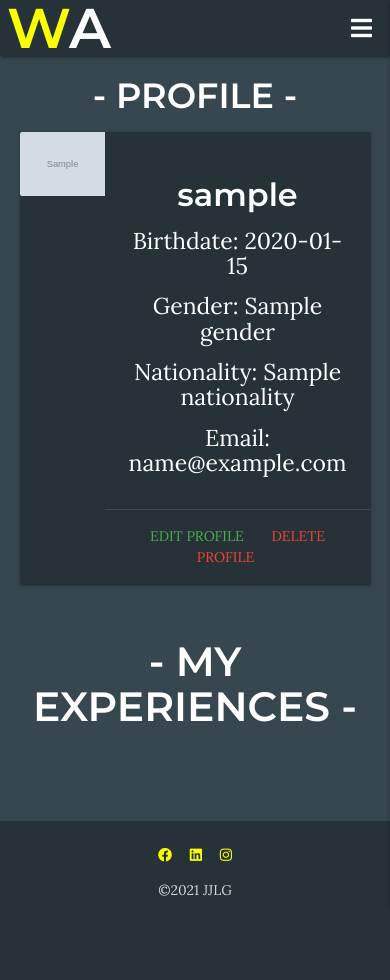
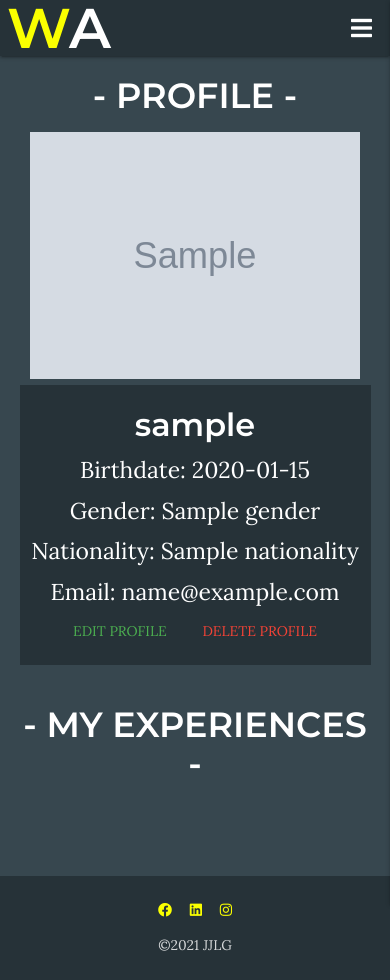
Before and after one commit to jjlg90/Wild-Argentina, a Flask app: page /profile/1 in a window 390 px wide. Before the commit the page ends 896 px from the top, so only its background shows below. Run offline with Flask 2, Linux system fonts and the light colour scheme; the visitor is signed in with stand-in values (Sample User, id 1); grey boxes marked "Sample" are stand-in pictures; a database or web service that is not in the repository returns one stand-in record (values such as "Sample title"); some libraries are stand-ins or nearby versions.

Commit message:
Fix responsive behaviour bug

```diff
--- a/static/css/style.css
+++ b/static/css/style.css
@@ -190,6 +190,18 @@ nav .bold-header {
     height: 20rem;
 }
 
+/*==== Profile ====*/
+
+#profile-img {
+    width: 100%;
+    max-height: 30rem;
+    object-fit: cover;
+}
+
+#profile-content {
+    height: 20rem;
+}
+
 /*==== Browse - Profile ====*/
 
 .xp-image {
@@ -225,8 +237,6 @@ nav .bold-header {
     overflow-y: auto;
     max-height: 40rem;
 }
-
-/*==== View Experience ====*/
 
 .summary {
     overflow-y: auto;
@@ -350,6 +360,16 @@ nav .bold-header {
 
 }
 
+@media screen and (max-width: 601px) {
+
+    #profile-img {
+        width: 100%;
+        max-height: 20rem;
+        object-fit: scale-down;
+    }
+
+}
+
 @media screen and (max-width: 520px) {
     .wild {
         font-size: 6rem;
--- a/templates/browse.html
+++ b/templates/browse.html
@@ -53,7 +53,7 @@
                         href="{{ url_for('view_experience', experience_id=experience._id) }}">Read More</a>
                     <!-- Show delete/edit buttons only if the logged in user is the author of the experience -->
                     {% if session.user|lower == experience.by|lower %}
-                    <a class="red-text darken-2 right modal-trigger" href="{{ url_for('delete_experience', experience_id=experience._id) }}">Delete</a>
+                    <a class="red-text darken-2 right" href="{{ url_for('delete_experience', experience_id=experience._id) }}">Delete</a>
                     <a class="green-text darken-2 right"
                         href="{{ url_for('edit_experience', experience_id=experience._id) }}">Edit</a>
                     {% endif %}
--- a/templates/index.html
+++ b/templates/index.html
@@ -16,8 +16,8 @@
       <li>
         <img src="/static/images/mesopotamia.jpg" alt="Iguazu Waterfalls"> <!-- Mesopotamia Image -->
         <div class="caption left-align">
-          <h2 class="bold-header border">Mesopotamia</h2>
-          <h5 class="light grey-text text-lighten-3 thin-border"><em>explore the wilderness</em></h5>
+          <h2 class="bold-header border">North East</h2>
+          <h5 class="light grey-text text-lighten-3 thin-border"><em>wilderness in Mesopotamia</em></h5>
         </div>
       </li>
       <li>
--- a/templates/profile.html
+++ b/templates/profile.html
@@ -6,44 +6,30 @@
     <h3 class="bold-header section-title center-align white-text mar-t">- PROFILE -</h3>
 
     <div class="row">
-        <div class="card horizontal blue-grey darken-4 white-text" >
             <!-- User's profile picture -->
-            <div class="card-image">
-                <img class="responsive-img" src="{{ username.user_image }}" style="max-height: 20rem;" alt="User's Profile Picture">
+            <div class="col xl4 l4 m4 s12">
+                <img id="profile-img" src="{{ username.user_image }}" alt="User's Profile Picture">
             </div>
-            <div class="card-stacked">
+            <div id="profile-content" class="col xl8 l8 m8 s12 blue-grey darken-4 white-text left">
                 <!-- User's profile information -->
-                <div class="card-content">
-                    <h4 class="header bold-header center">{{ username.username }}</h4>
-                    <h5 class="center">Birthdate: {{ username.birthdate }}</h5>
-                    <h5 class="center">Gender: {{ username.gender }}</h5>
-                    <h5 class="center">Nationality: {{ username.nationality }}</h5>
-                    <h5 class="center">Email: {{ username.email }}</h5>
+                <div>
+                    <h4 class="header bold-header center-align">{{ username.username }}</h4>
+                    <h5 class="center-align">Birthdate: {{ username.birthdate }}</h5>
+                    <h5 class="center-align">Gender: {{ username.gender }}</h5>
+                    <h5 class="center-align">Nationality: {{ username.nationality }}</h5>
+                    <h5 class="center-align">Email: {{ username.email }}</h5>
                 </div>
                 <!-- Action buttons -->
-                <div class="card-action blue-grey darken-4 center">
-                    <a class="green-text darken-2 center" href="{{ url_for('edit_profile', user_id=username._id) }}">Edit profile</a>
-                    <a class="red-text darken-2 center modal-trigger" href="#delete-profile">Delete profile</a>
-                </div>
-            </div>
-        </div>
-        <!-- Defensive Modal -->
-            <div id="delete-profile" class="modal">
-                <div class="modal-content white-text center-align grey darken-4">
-                    <h4>Are you sure?</h4>
-                    <hr>
-                    <p>Profile information can't be recovered.</p>
-                    <p>But your added experiences will still be available to the community.</p>
-                </div>
-                <div class="modal-footer grey darken-3">
-                    <a href="{{ url_for('delete_profile', user_id=username._id) }}" class="left modal-close btn red waves-effect waves-green btn-flat white-text">Delete</a>
-                    <a href="{{ url_for('profile', username=session['user']) }}" class="right modal-close waves-effect btn green waves-green btn-flat white-text">Cancel</a>
+                <div class="blue-grey darken-4 center-align">
+                    <a class="green-text darken-2 btn-flat" href="{{ url_for('edit_profile', user_id=username._id) }}">Edit profile</a>
+                    <a class="red-text darken-2 btn-flat" href="{{ url_for('delete_profile', user_id=username._id) }}">Delete profile</a>
                 </div>
             </div>
     </div>
 
 
-    <h3 class="bold-header center-align white-text mar-t">- MY EXPERIENCES -</h3>
+    <h3 class="bold-header center-align section-title white-text mar-t">- MY EXPERIENCES -</h3>
+
     <div class="row exp mar-b">
         <!-- Loop through all experiences -->
         {% for experience in experiences %}
@@ -81,6 +67,7 @@
         {% endfor %}
 
     </div>
+
     <div class="row exp mar-b">
     </div>
 </div>
--- a/templates/region.html
+++ b/templates/region.html
@@ -51,7 +51,7 @@
                         href="{{ url_for('view_experience', experience_id=experience._id) }}">Read More</a>
                     <!-- Show delete/edit buttons only if the logged in user is the author of the experience -->
                     {% if session.user|lower == experience.by|lower %}
-                    <a class="red-text darken-2 right modal-trigger" href="{{ url_for('delete_experience', experience_id=experience._id) }}">Delete</a>
+                    <a class="red-text darken-2 right" href="{{ url_for('delete_experience', experience_id=experience._id) }}">Delete</a>
                     <a class="green-text darken-2 right"
                         href="{{ url_for('edit_experience', experience_id=experience._id) }}">Edit</a>
                     {% endif %}
```
